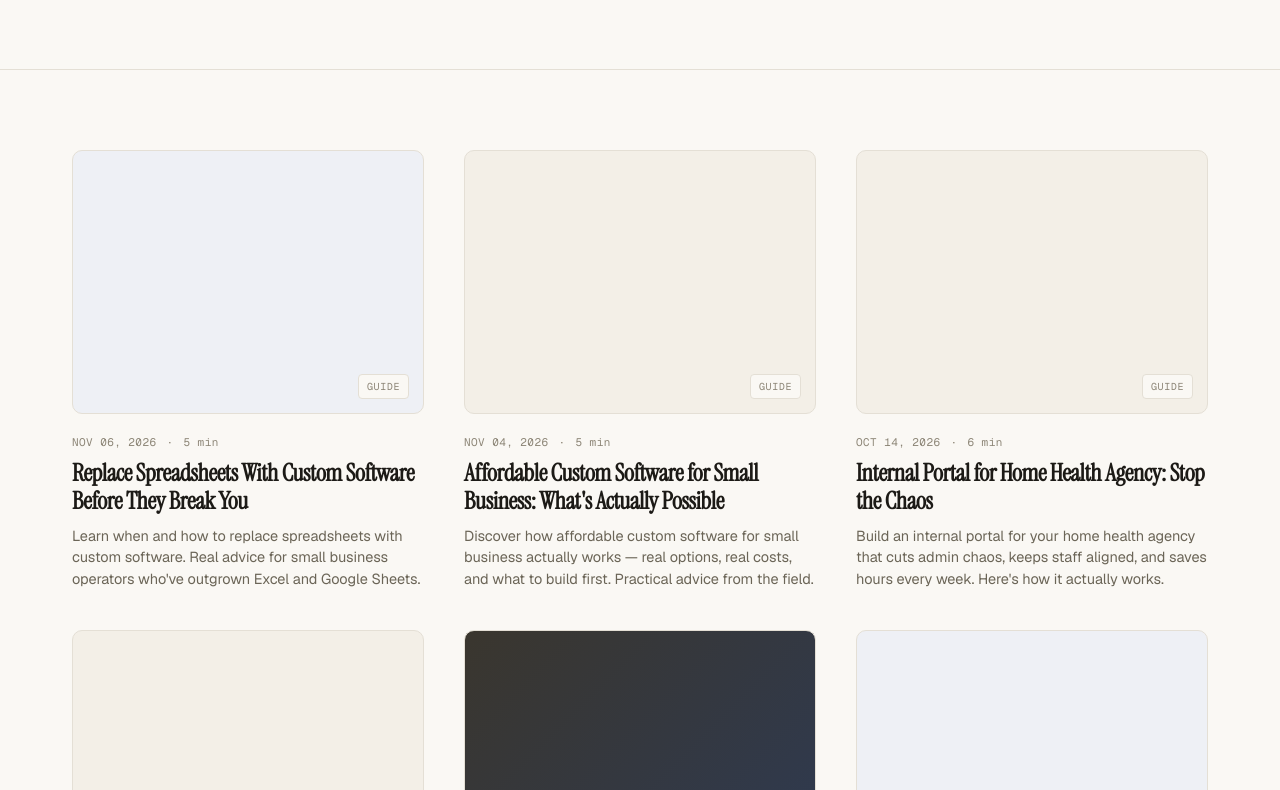
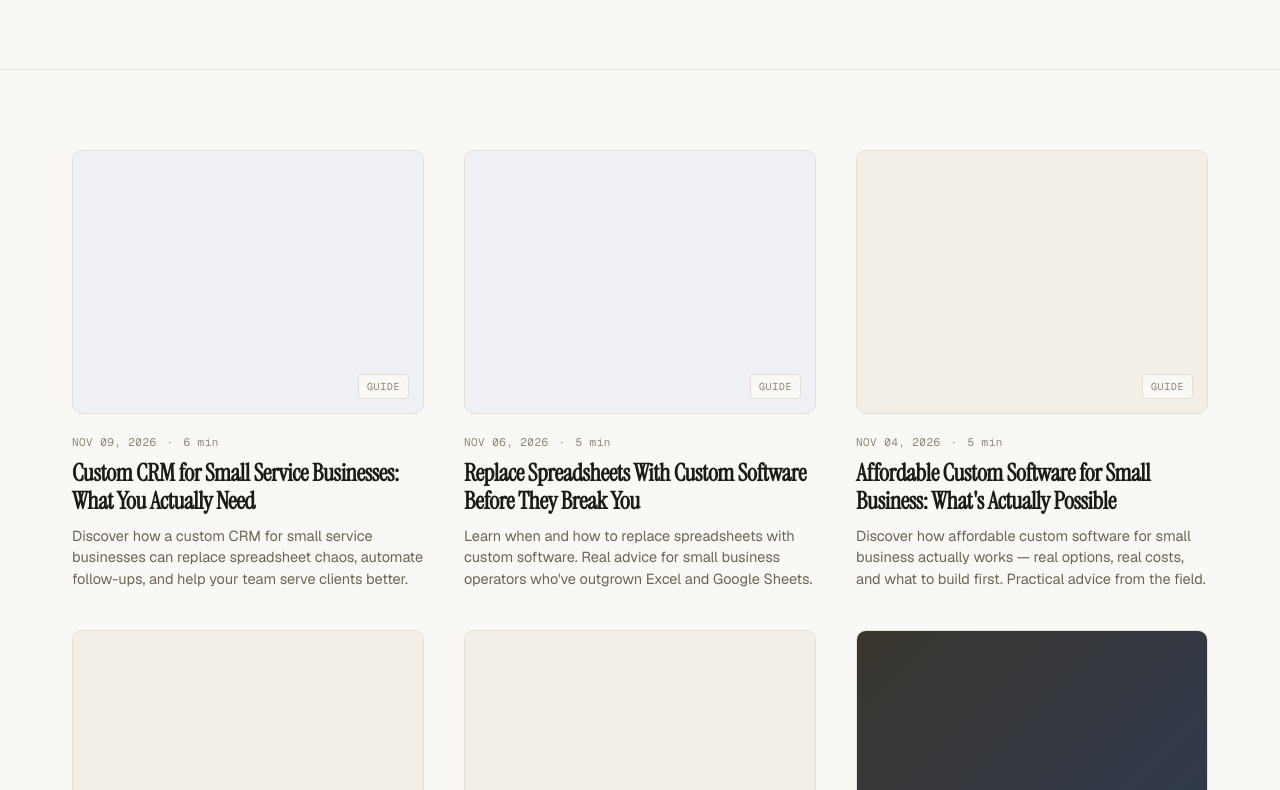
Before and after one commit to VictorAsooye/sola-website, a plain HTML site: page blog/index.html in a window 1280 px wide. Shown: the part 441-1231 px from the top of the page. Drawn offline with nearby package versions, Linux system fonts and the light colour scheme.

Commit message:
blog: update index with "Custom CRM for Small Service Businesses: What You Actually Need"

```diff
--- a/blog/index.html
+++ b/blog/index.html
@@ -317,6 +317,12 @@
   <div class="container">
     <div class="posts-grid">
 <!-- POSTS_START -->
+      <a href="/blog/posts/custom-crm-for-small-service-businesses-what-you-actually-need.html" class="post-card">
+        <div class="post-cover post-cover-accent"><span class="cover-label">Guide</span></div>
+        <div class="post-meta"><span>NOV 09, 2026</span><span>·</span><span>6 min</span></div>
+        <h2 class="post-title">Custom CRM for Small Service Businesses: What You Actually Need</h2>
+        <p class="post-excerpt">Discover how a custom CRM for small service businesses can replace spreadsheet chaos, automate follow-ups, and help your team serve clients better.</p>
+      </a>
       <a href="/blog/posts/replace-spreadsheets-with-custom-software-before-they-break-you.html" class="post-card">
         <div class="post-cover post-cover-accent"><span class="cover-label">Guide</span></div>
         <div class="post-meta"><span>NOV 06, 2026</span><span>·</span><span>5 min</span></div>
```
